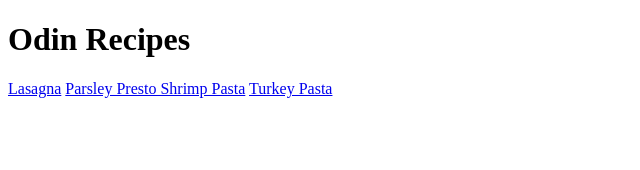
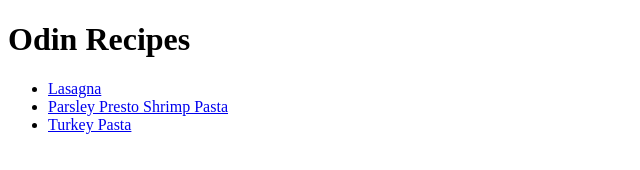
Before and after one commit to thomastenaglia/odin-recipes, a plain HTML site: page index.html in a window 1280 px wide. Shown: the whole page, without its empty margins (0-640 px from the left). Drawn offline with Linux system fonts and the light colour scheme.

Commit message:
recipe into unordered list structure

```diff
--- a/index.html
+++ b/index.html
@@ -7,8 +7,13 @@
 </head>
 <body>
     <h1>Odin Recipes</h1>
-    <a href="recipes/lasagna.html">Lasagna</a>
-    <a href="recipes/pesto-shrimp-pasta.html">Parsley Presto Shrimp Pasta</a>
-    <a href="recipes/turkey-pasta.html">Turkey Pasta</a>
+    <ul>
+        <li><a href="recipes/lasagna.html">Lasagna</a></li>
+        <li><a href="recipes/pesto-shrimp-pasta.html">Parsley Presto Shrimp Pasta</a></li>
+        <li><a href="recipes/turkey-pasta.html">Turkey Pasta</a></li>
+    </ul>
+
+
+
 </body>
 </html>
```
